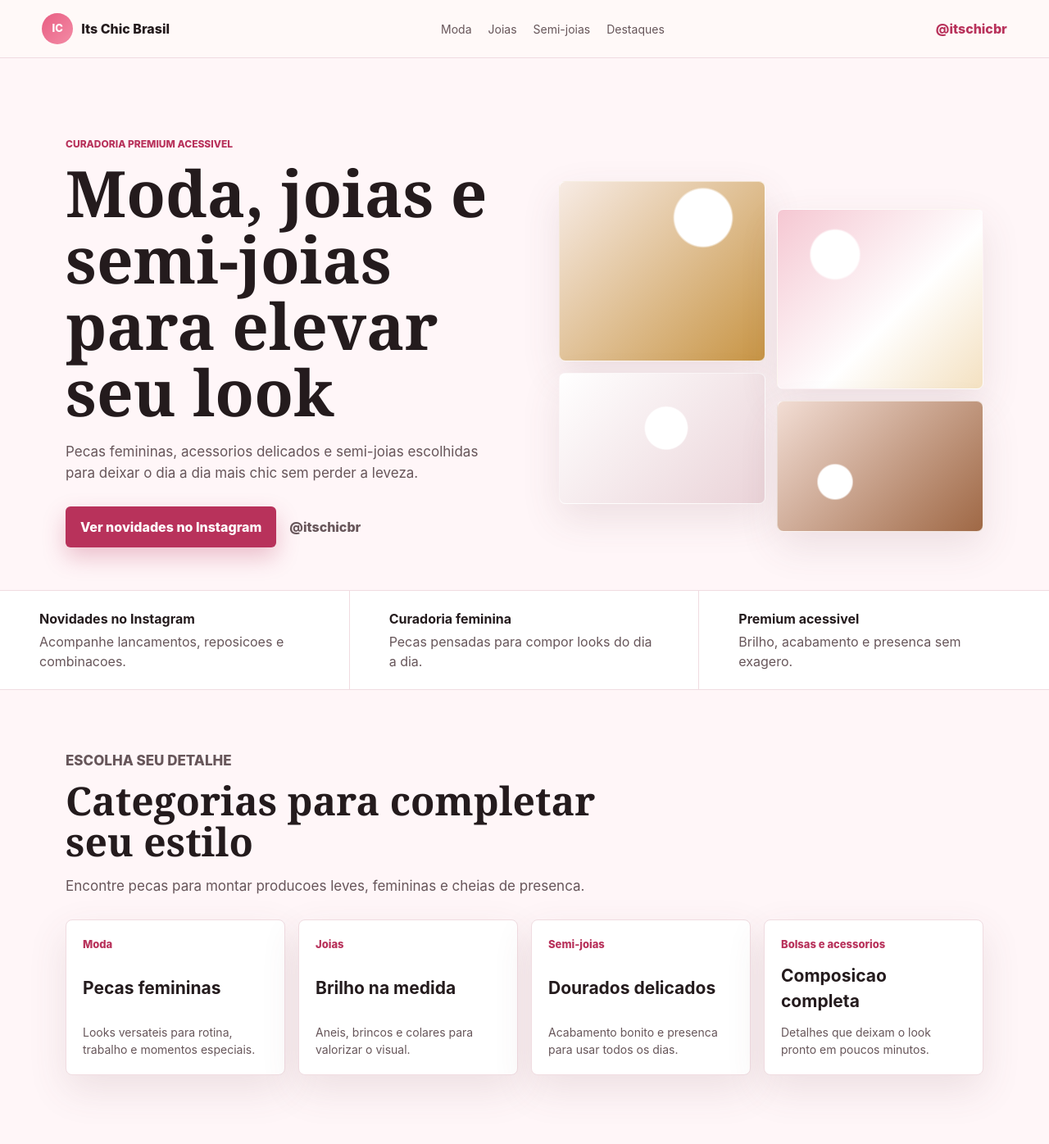
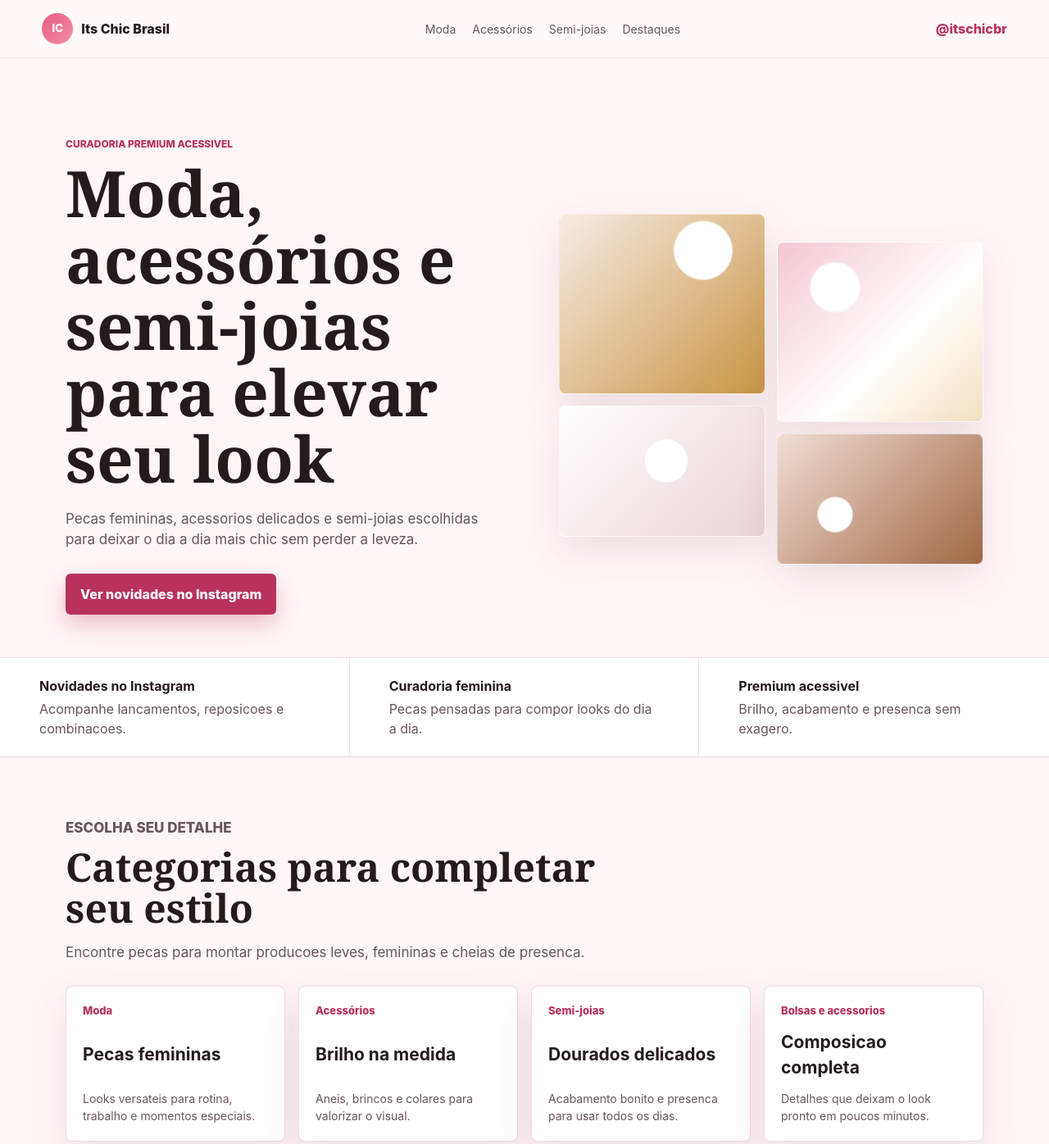
Before and after one commit to brunodalmassomicroservices-spec/its-chic, a plain HTML site: page index.html in a window 1280 px wide. Shown: the top 1396 px of the page at 82% size. Drawn offline with Linux system fonts and the light colour scheme.

Commit message:
refactor: retirada da palavra joias para acessorios, retirada do @itschicbr

```diff
--- a/index.html
+++ b/index.html
@@ -3,8 +3,8 @@
   <head>
     <meta charset="utf-8">
     <meta name="viewport" content="width=device-width, initial-scale=1">
-    <meta name="description" content="Moda, joias e semi-joias da Its Chic Brasil. Conheca novidades e pecas para elevar seu look no Instagram @itschicbr.">
-    <title>Its Chic Brasil | Moda, Joias e Semi-joias</title>
+    <meta name="description" content="Moda, acessórios e semi-joias da Its Chic Brasil. Conheca novidades e pecas para elevar seu look no Instagram @itschicbr.">
+    <title>Its Chic Brasil | Moda, Acessórios e Semi-joias</title>
     <link rel="stylesheet" href="assets/styles.css">
   </head>
   <body>
@@ -15,7 +15,7 @@
       </a>
       <nav class="site-nav" aria-label="Navegacao principal">
         <a href="#moda">Moda</a>
-        <a href="#joias">Joias</a>
+        <a href="#acessorios">Acessórios</a>
         <a href="#semijoias">Semi-joias</a>
         <a href="#destaques">Destaques</a>
       </nav>
@@ -28,7 +28,7 @@
       <section class="hero section-shell" aria-labelledby="hero-title">
         <div class="hero-copy">
           <p class="eyebrow">Curadoria premium acessivel</p>
-          <h1 id="hero-title">Moda, joias e semi-joias para elevar seu look</h1>
+          <h1 id="hero-title">Moda, acessórios e semi-joias para elevar seu look</h1>
           <p class="hero-text">
             Pecas femininas, acessorios delicados e semi-joias escolhidas para deixar o dia a dia mais chic sem perder a leveza.
           </p>
@@ -36,7 +36,6 @@
             <a class="button primary" href="https://www.instagram.com/itschicbr/" target="_blank" rel="noopener">
               Ver novidades no Instagram
             </a>
-            <span class="handle">@itschicbr</span>
           </div>
         </div>
         <div class="hero-gallery" aria-label="Previa visual de produtos Its Chic Brasil">
@@ -75,8 +74,8 @@
             <strong>Pecas femininas</strong>
             <small>Looks versateis para rotina, trabalho e momentos especiais.</small>
           </a>
-          <a id="joias" class="category-card" href="https://www.instagram.com/itschicbr/" target="_blank" rel="noopener">
-            <span>Joias</span>
+          <a id="acessorios" class="category-card" href="https://www.instagram.com/itschicbr/" target="_blank" rel="noopener">
+            <span>Acessórios</span>
             <strong>Brilho na medida</strong>
             <small>Aneis, brincos e colares para valorizar o visual.</small>
           </a>
@@ -128,7 +127,7 @@
 
     <footer class="site-footer">
       <span>Its Chic Brasil</span>
-      <span>Moda, joias e semi-joias</span>
+      <span>Moda, acessórios e semi-joias</span>
       <span id="current-year"></span>
     </footer>
 
```
